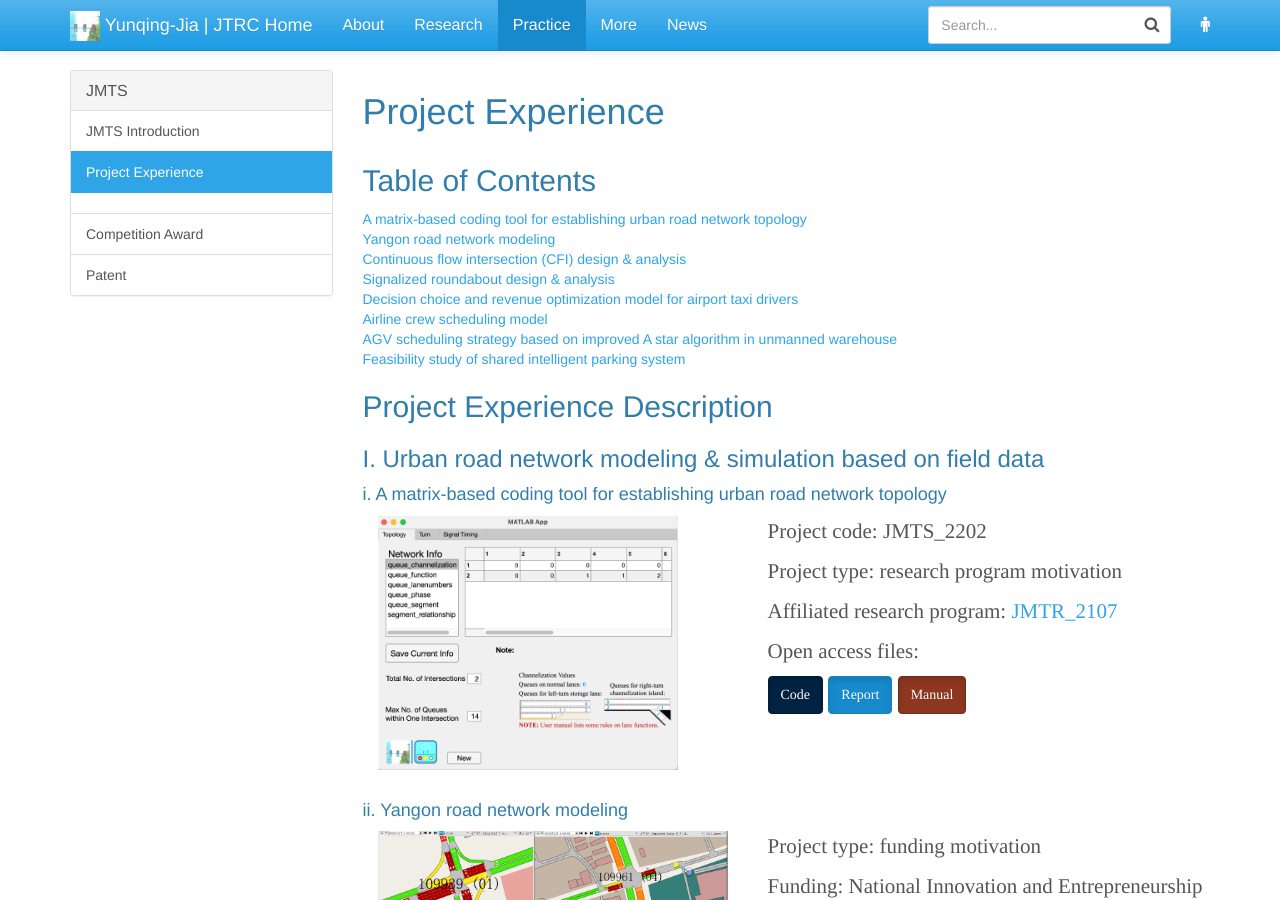
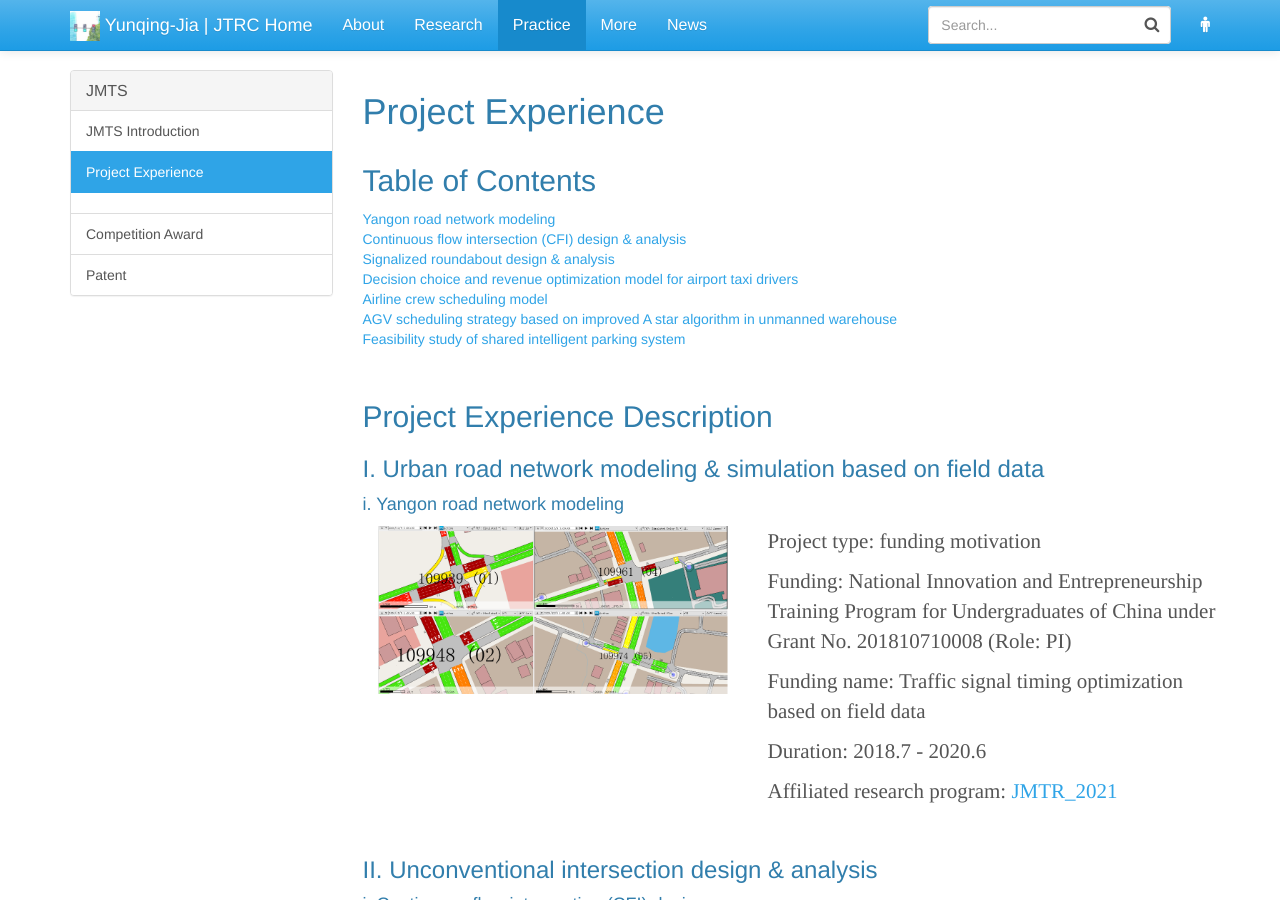
Before and after one commit to Yunqing-Jia/JTRC, a Jekyll site: the page built from _jmts/experience.md, in a window 1280 px wide and 900 px high. Built offline with Jekyll 4.4.1, drawn with Linux system fonts in a browser that asks for light colours.

Commit message:
Update experience.md

```diff
--- a/_jmts/experience.md
+++ b/_jmts/experience.md
@@ -11,7 +11,6 @@ font-size:21px;
 </style>
 
 ## Table of Contents
-[A matrix-based coding tool for establishing urban road network topology](#jmts_2202)
 [Yangon road network modeling](#jmtr_2021)
 [Continuous flow intersection (CFI) design & analysis](#jmts_2002)
 [Signalized roundabout design & analysis](#jmts_1907)
@@ -20,34 +19,12 @@ font-size:21px;
 [AGV scheduling strategy based on improved A star algorithm in unmanned warehouse](#jmts_2204)
 [Feasibility study of shared intelligent parking system](#jmts_1802)
 
-<a name="jmts_2202"/>
-## Project Experience Description
-### I. Urban road network modeling & simulation based on field data
-#### i. A matrix-based coding tool for establishing urban road network topology
-
-<div class="container">
-    <div class="row">
-        <div class="col-md-4">
-          <img src="/JTRC/jmts/jmts_2202.png" class="center" width='300' height='300'>
-        </div>
-        <div class="col-md-5">
-            <div class="intro">
-            <p>Project code: JMTS_2202</p>
-            <p>Project type: research program motivation</p>
-            <p>Affiliated research program: <a href="https://yunqing-jia.github.io/JTRC/jmtr/researchtopic/#JMTR_2107">JMTR_2107</a></p>
-            <p>Open access files: </p>
-            <a href="https://github.com/Yunqing-Jia/JMTS_2202" class="btn btn-info active" aria-pressed="true">Code</a>
-            <a href="https://yunqing-jia.github.io/JTRC/jmts/JMTS_2202_1_0R.pdf" target="_blank" class="btn btn-primary active" aria-pressed="true">Report</a>
-            <a href="https://yunqing-jia.github.io/JTRC/jmts/JMTS_2202_1_0M.pdf" target="_blank" class="btn btn-slide active" aria-pressed="true">Manual</a>
-            </div>
-        </div>
-    </div>
-</div>
-
 <a name="jmtr_2021"/>
 <br>
 
-#### ii. Yangon road network modeling
+## Project Experience Description
+### I. Urban road network modeling & simulation based on field data
+#### i. Yangon road network modeling
 
 <div class="container">
     <div class="row">
```
